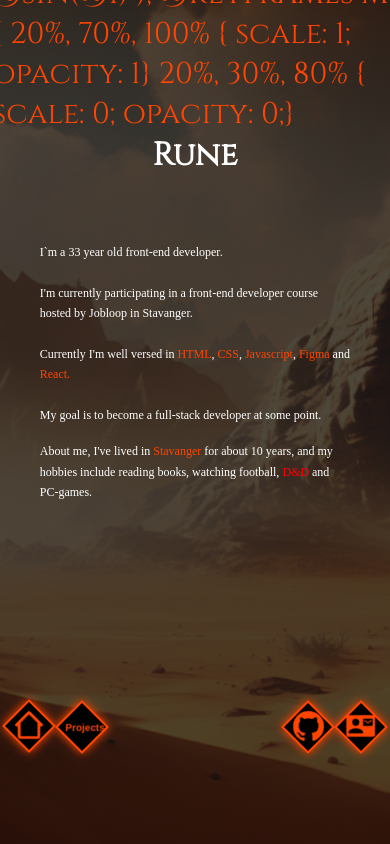
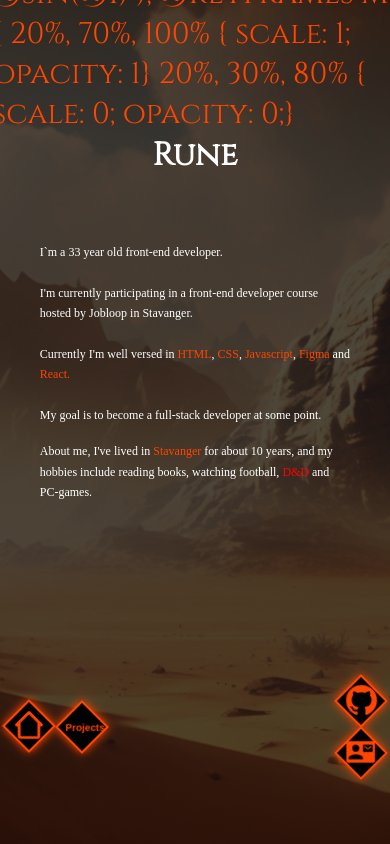
Before and after one commit to RuneKodehode/porto, a React (Vite) app: page / in a window 390 px wide. Built offline with nearby package versions, Linux system fonts and the light colour scheme.

Commit message:
small change on mobile menu

```diff
--- a/src/components/NavBar/NavBar.jsx
+++ b/src/components/NavBar/NavBar.jsx
@@ -258,7 +258,7 @@ function NavBar() {
           </div>
         )}
       </div>
-      <div className="btnSpace">
+      <div className="btnSpace2">
         <a
           href="https://github.com/RuneKodehode?tab=repositories"
           target="_blank"
--- a/src/index.css
+++ b/src/index.css
@@ -75,6 +75,11 @@ h1 {
   grid-template-rows: [one] 230px [two] auto [three] 20%;
 }
 .btnSpace {
+  display: flex;
+  flex-direction: column;
+  gap: 21px;
+}
+.btnSpace2 {
   display: flex;
   flex-direction: column;
   gap: 21px;
@@ -178,6 +183,11 @@ h1 {
     flex-direction: row;
     gap: 15px;
   }
+  .btnSpace2 {
+    display: flex;
+    flex-direction: column;
+    gap: 14px;
+  }
   .pitch {
     font-size: 0.875rem;
     width: 95vw;
```
